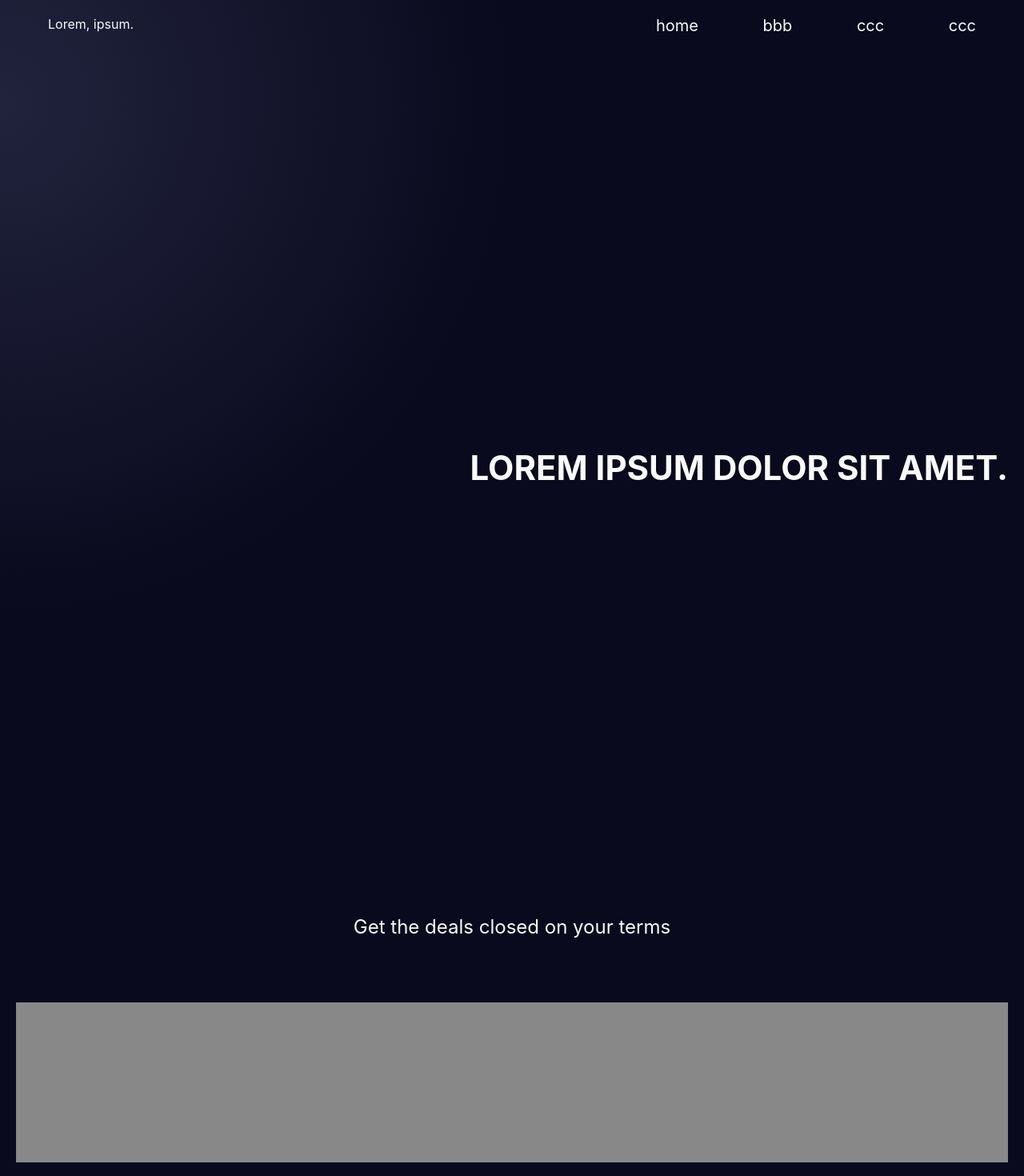
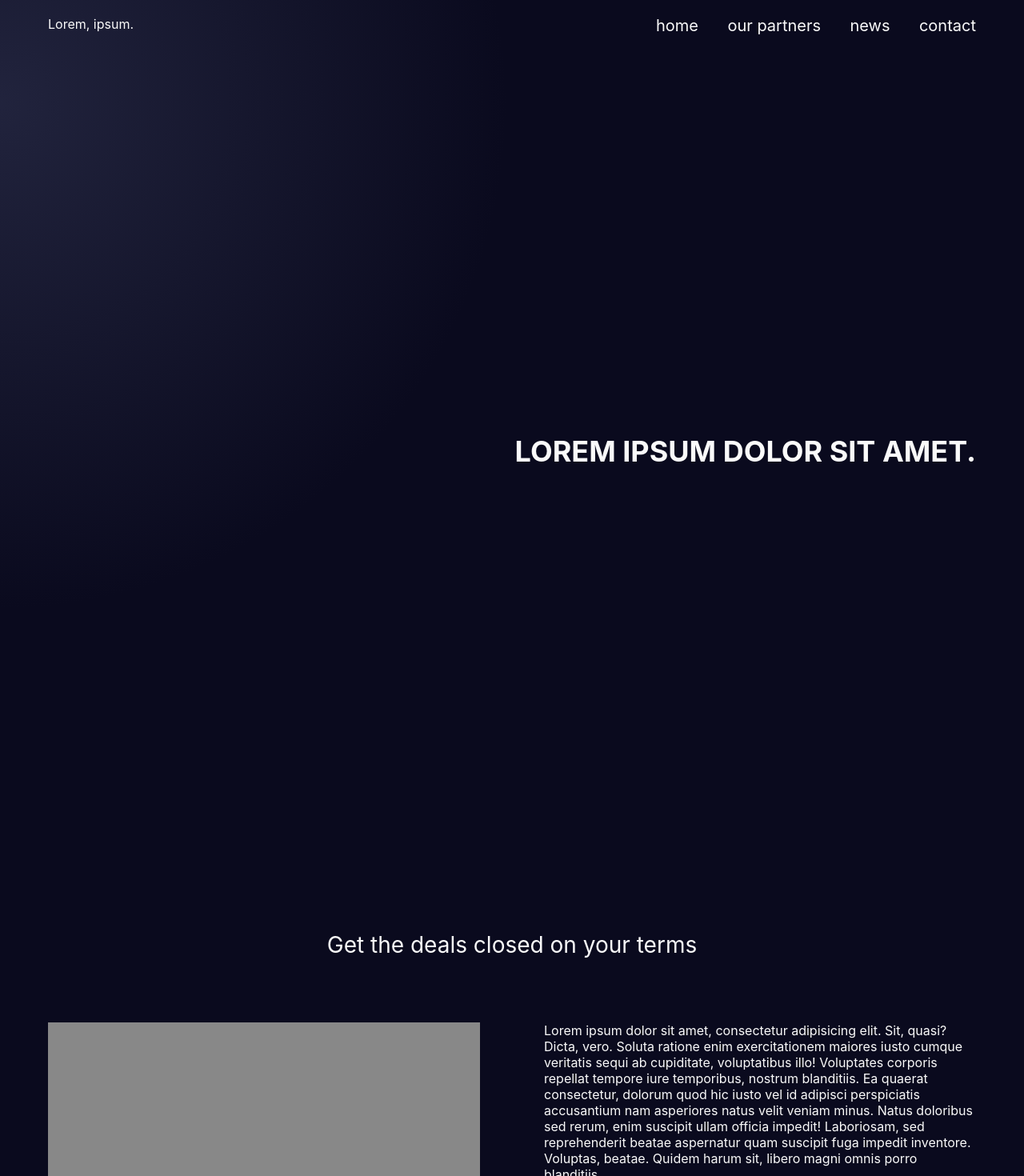
Before and after one commit to mritunjaysaha/project-1, a Next.js app: page / in a window 1280 px wide. Shown: the top 1470 px of the page at 80% size. Built offline with nearby package versions, Linux system fonts and the light colour scheme.

Commit message:
completed desktop layout

```diff
--- a/src/body.jsx
+++ b/src/body.jsx
@@ -8,20 +8,23 @@ export function Body() {
         <>
             <section className={styles.section1}>
                 <h3>Get the deals closed on your terms</h3>
-                <div className={styles.placeholder}></div>
-                <p>
-                    Lorem ipsum dolor sit amet, consectetur adipisicing elit.
-                    Sit, quasi? Dicta, vero. Soluta ratione enim exercitationem
-                    maiores iusto cumque veritatis sequi ab cupiditate,
-                    voluptatibus illo! Voluptates corporis repellat tempore iure
-                    temporibus, nostrum blanditiis. Ea quaerat consectetur,
-                    dolorum quod hic iusto vel id adipisci perspiciatis
-                    accusantium nam asperiores natus velit veniam minus. Natus
-                    doloribus sed rerum, enim suscipit ullam officia impedit!
-                    Laboriosam, sed reprehenderit beatae aspernatur quam
-                    suscipit fuga impedit inventore. Voluptas, beatae. Quidem
-                    harum sit, libero magni omnis porro blanditiis.
-                </p>
+                <section>
+                    <div className={styles.placeholder}></div>
+                    <p>
+                        Lorem ipsum dolor sit amet, consectetur adipisicing
+                        elit. Sit, quasi? Dicta, vero. Soluta ratione enim
+                        exercitationem maiores iusto cumque veritatis sequi ab
+                        cupiditate, voluptatibus illo! Voluptates corporis
+                        repellat tempore iure temporibus, nostrum blanditiis. Ea
+                        quaerat consectetur, dolorum quod hic iusto vel id
+                        adipisci perspiciatis accusantium nam asperiores natus
+                        velit veniam minus. Natus doloribus sed rerum, enim
+                        suscipit ullam officia impedit! Laboriosam, sed
+                        reprehenderit beatae aspernatur quam suscipit fuga
+                        impedit inventore. Voluptas, beatae. Quidem harum sit,
+                        libero magni omnis porro blanditiis.
+                    </p>
+                </section>
             </section>
 
             <section className={styles.section2}>
--- a/src/navbar.jsx
+++ b/src/navbar.jsx
@@ -6,9 +6,9 @@ import CloseIcon from "@material-ui/icons/Close";
 export function Navbar() {
     const navbarLinks = [
         { name: "home", link: "#" },
-        { name: "bbb", link: "#" },
-        { name: "ccc", link: "#" },
-        { name: "ccc", link: "#" },
+        { name: "our partners", link: "#" },
+        { name: "news", link: "#" },
+        { name: "contact", link: "#" },
     ];
 
     const [isScrolled, setScrolled] = useState(false);
--- a/styles/body.module.scss
+++ b/styles/body.module.scss
@@ -1,6 +1,10 @@
 @import "./utils.scss";
 
+$fs-desktop-large: 4.2rem;
+
 .section1 {
+    display: flex;
+    flex-direction: column;
     padding: 0 $padding-mobile 4rem;
 
     h3 {
@@ -16,11 +20,36 @@
         font-size: $fs-small;
         font-weight: $fw-regular;
     }
+
+    @media only screen and (min-width: 996px) {
+        padding: 2rem 6rem;
+
+        h3 {
+            font-size: $fs-x-large;
+        }
+
+        section {
+            display: flex;
+            justify-content: space-between;
+
+            div,
+            p {
+                width: 350rem;
+            }
+
+            div {
+                margin-right: 8rem;
+            }
+
+            p {
+                padding: 0;
+            }
+        }
+    }
 }
 
 .section2 {
     padding: 4rem $padding-mobile;
-    // background-color: red;
     height: 90vh;
 
     h3 {
@@ -33,6 +62,18 @@
         padding-left: 4rem;
         padding-bottom: 4rem;
         font-size: $fs-small;
+    }
+
+    @media only screen and (min-width: 996px) {
+        padding: 4rem 20rem;
+
+        h3 {
+            font-size: $fs-desktop-large;
+        }
+
+        ul {
+            font-size: $fs-large;
+        }
     }
 }
 
@@ -51,6 +92,12 @@
         margin-top: 40vh;
         margin-bottom: 4rem;
     }
+
+    @media only screen and (min-width: 996px) {
+        h3 {
+            font-size: $fs-desktop-large;
+        }
+    }
 }
 
 .btnContainer {
--- a/styles/header.module.scss
+++ b/styles/header.module.scss
@@ -1,7 +1,6 @@
 @import "./utils.scss";
 
 .header {
-    // background-color: yellow;
     height: 28rem;
 
     font-size: $fs-medium;
@@ -40,13 +39,15 @@
         flex-direction: column;
         height: 100rem;
 
+        padding: 0 6rem;
+
         &::before {
             transform: translate(-50%, -40%);
             width: 100vw;
         }
 
         h3 {
-            font-size: $fs-xx-large;
+            font-size: $fs-xxx-large;
         }
     }
 }
--- a/styles/utils.scss
+++ b/styles/utils.scss
@@ -7,7 +7,8 @@ $fs-small: 1.6rem;
 $fs-medium: 2rem;
 $fs-large: 2.4rem;
 $fs-x-large: 2.8rem;
-$fs-xx-large: 4.2rem;
+$fs-xx-large: 3.2rem;
+$fs-xxx-large: 3.6rem;
 
 // Font weight
 
```
